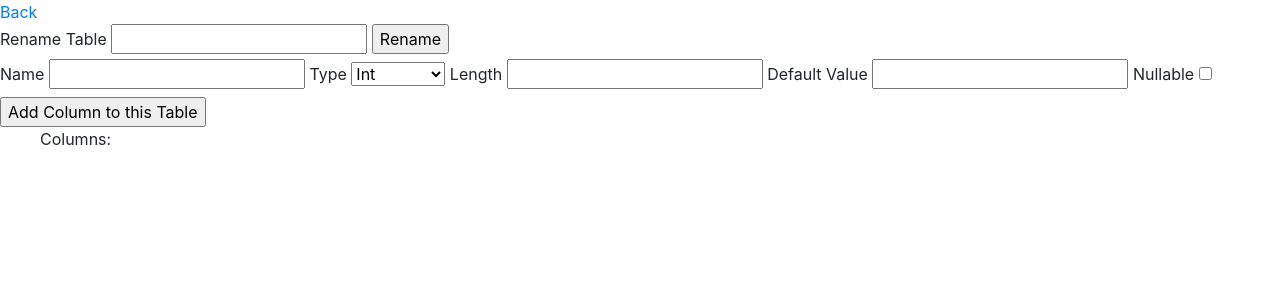
After one commit to JustinRaz/our_phpmyadmin, a PHP site: page /UpdateTableForm.php?database=1 in a window 1280 px wide. The commit adds this page. Shown: the top 300 px of the page. Run offline with PHP 8.4, Linux system fonts and the light colour scheme; data that the repository does not hold is empty; some libraries are stand-ins or nearby versions.

Commit message:
Added functionality for adding/deleting/renaming columns and creating databases. Also added Clyde's code for the insertion of records

```diff
--- a/CreateTable.php
+++ b/CreateTable.php
@@ -10,5 +10,5 @@
     }else {
         header("Location: ./tables.php?database={$_POST['database']}");
     }
-    print_r($_GET['test2'][1]=='');
+    $conn->close();
 ?>
--- a/Tables.php
+++ b/Tables.php
@@ -29,6 +29,8 @@
                     <?php while ($row = $tables->fetch_row()) : ?>
                         <li>
                             <a href="./Rows.php?database=<?php echo $_GET['database'] ?>&table=<?php echo $row[0] ?>"><?php echo $row[0]?></a>
+                            <a href="./insertion_v2.php?database=<?php echo $_GET['database'] ?>&table=<?php echo $row[0] ?>">INSERT</a>
+                            <a href="./UpdateTableForm.php?database=<?php echo $_GET['database'] ?>&table=<?php echo $row[0] ?>">EDIT</a>
                             <a href="./Delete.php?database=<?php echo $_GET['database'] ?>&from=<?php echo $row[0] ?>&where=drop">DROP</a>
                             <a href="./Delete.php?database=<?php echo $_GET['database'] ?>&from=<?php echo $row[0] ?>&where=truncate">TRUNCATE</a>
                         </li>
--- /dev/null
+++ b/UpdateTableForm.php
@@ -0,0 +1,323 @@
+<?php
+    session_start();
+
+    $conn = new mysqli('localhost','root','');
+    if (isset($_POST['query'])){
+        if ($conn->connect_error) {
+            die("Connection failed: " . $conn->connect_error);
+        }
+        // die($_POST['query']);
+        if ($conn->query($_POST['query']) == false){
+            die($conn->error);
+        }
+        if (isset($_POST['rename'])){
+            header("Location: ./UpdateTableForm.php?database={$_GET['database']}&table={$_POST['rename']}");
+        }
+    }
+    $conn->close();
+?>
+<!DOCTYPE html>
+<html>
+<head>
+    <title>Databases</title>
+    <?php require "dependencies.php"?>
+</head>
+<body>
+    <a href="./Tables.php?database=<?php echo $_GET['database'] ?>">Back</a>
+    <form id="renametableform" action="./UpdateTableForm.php?database=<?php echo $_GET['database'] ?>&table=<?php echo $_GET['table'] ?>" method="POST">
+        <label for="tablename">Rename Table</label>
+            <input id="tablename" type="text" name="query" value="<?php echo $_GET['table']?>"/>
+        <input class="renametable" type="button" value="Rename"/>
+        <input type="hidden" name="query" id="renametablequery"/>
+        <input type="hidden" name="rename" id="newroutetable"/>
+    </form>
+    <form id="addform" action="./UpdateTableForm.php?database=<?php echo $_GET['database'] ?>&table=<?php echo $_GET['table'] ?>" method="POST">
+        <div id="createTableForm">
+            <div id="firstColumn" class="column">
+                <label>
+                    Name
+                    <input type="text" class="name" required="required"/>
+                </label>
+                <label>
+                    Type
+                    <select class="type"  required="required">
+                        <option value="int" selected="selected">Int</option>
+                        <option value="varchar">Varchar</option>
+                        <option value="text">Text</option>
+                        <option value="date">Date</option>
+                        <option value="datetime">DateTime</option>
+                    </select>
+                </label>
+                <label>
+                    Length
+                    <input type="number" class="length"/>
+                </label>
+                <label>
+                    Default Value
+                    <input type="text" class="default"/>
+                </label>
+                <label>
+                    Nullable
+                    <input type="checkbox" class="null" value="null"/>
+                </label>
+                <input type="submit" class="submit" value="Add Column to this Table"/>
+            </div>
+        </div>
+        <input type="hidden" name="query" id="addquery"/>
+        <input type="hidden" name="database" value="<?php echo $_GET['database'] ?>"/>
+    </form>
+    <form id="updateform" action="./UpdateTableForm.php?database=<?php echo $_GET['database'] ?>&table=<?php echo $_GET['table'] ?>" method="POST">
+        <ol class="columns"> Columns:
+            <?php
+                $conn = new mysqli('localhost','root','');
+                $result = $conn->query( "SELECT COLUMN_NAME AS `column`,
+                                                DATA_TYPE AS datatype,
+                                                CHARACTER_MAXIMUM_LENGTH AS `length`,
+                                                COLUMN_DEFAULT AS `default`,
+                                                IS_NULLABLE AS nullable,
+                                                EXTRA AS `extra`
+                                            FROM INFORMATION_SCHEMA.COLUMNS
+                                            WHERE TABLE_SCHEMA = '{$_GET['database']}'
+                                                AND TABLE_NAME = '{$_GET['table']}'");
+                while($row = $result->fetch_assoc()) : ?>
+                <li id="<?php echo $row['column'] ?>">
+                    <span class="name"><?php echo $row['column'] ?></span>
+                    <input type="text" class="newname" placeholder="rename..."/>
+                    <input type="button" class="rename" value="Rename"/>
+                    <input type="button" class="remove" value="Remove Column"/>
+                    <input type="hidden" class="datatype" value="<?php echo $row['datatype'] ?>"/>
+                    <input type="hidden" class="length" value="<?php echo $row['length'] ?>"/>
+                    <input type="hidden" class="default" value="<?php echo $row['default'] ?>"/>
+                    <input type="hidden" class="nullable" value="<?php echo $row['nullable'] ?>"/>
+                    <input type="hidden" class="extra" value="<?php echo $row['extra'] ?>"/>
+                </li>
+            <?php endwhile; ?>
+        </ol>
+        <input type="hidden" name="query" id="updatequery"/>
+    </form>
+    <script>
+        let message = '';
+        let database = '<?php echo $_GET['database'] ?>';
+        let table = '<?php echo $_GET['table'] ?>';
+        $(document).ready(function(e){
+            $("#createTableForm").on("change",".type",function(){
+                RefreshValues($(this).parent().parent(),$(this).find(":selected").val());
+            });
+            $(".renametable").on("click",function(){
+                let newName = $("#tablename").val();
+                if (table.toLowerCase() == newName.toLowerCase()){
+                    alert('Inputted name is the same as the current table name');
+                }else {
+                    $("#renametablequery").val('RENAME TABLE ' +database+ '.`' +table+ '` TO ' +database+ '.`' +newName+ '`;');
+                    $("#newroutetable").val(newName);
+                    $("#renametableform").submit();
+                }
+                console.log('RENAME TABLE ' +database+ '.`' +table+ '` TO `' +newName+ '`;');
+            });
+            $("#addform").on("submit",function(e){
+                let success = false;
+                if ($("#addquery").val()==''){
+                    e.preventDefault();
+                    switch (success) {
+                        case CheckIfEverythingIsFilled() : break;
+                        case CheckForInvalidValues() : break;
+                        default : {
+                            success = true;
+                        }
+                    }
+                    if (success){
+                        $("#addquery").val(CompileInput());
+                        $("#addform").submit();
+                    }else {
+                        alert(message);
+                    }
+                }
+            });
+            $(".rename").on("click",function(){
+                let $column = $(this).parent();
+                if ($column.find('.newname').val() == ''){
+                    alert('Input is empty');
+                }else if ($column.find('.rename').val() == $column.find('.newname').val()){
+                    alert('Inputted name is the same as the current column name');
+                }else if (CheckDuplicates($column.find('.newname').val())){
+                    alert('Another column already has a similar name.');
+                }else {
+                    $("#updatequery").val(CompileRename($column));
+                    $("#updateform").submit();
+                }
+            });
+            $(".remove").on("click",function(){
+                $("#updatequery").val(Remove($(this).parent()));
+                console.log(Remove($(this).parent()));
+                $("#updateform").submit();
+            });
+        });
+        function RefreshValues($column,type){
+            let defaultVal = $column.find('.default').val();
+            let refreshDefaultVal = false;
+            if (type!='varchar' && type!='text'){
+                refreshDefaultVal = true;
+                // If new type is int and default input is not integer
+                if (type=='int' && $.isNumeric(defaultVal) && Math.floor(defaultVal)==defaultVal){
+                    refreshDefaultVal = false;
+                }else if (type=='datetime' && defaultVal.toLowerCase()=='current_timestamp'){
+                    refreshDefaultVal = false;
+                }
+            }
+            if (refreshDefaultVal){
+                $column.find('.default').val('');
+            }
+        }
+        function CheckIfEverythingIsFilled(){
+            let success = true;
+            let $columns = $("#createTableForm").children();
+            let $column = $($columns[0]);
+            if ($column.find('.name').val() == ''){
+                success = false;
+                message = 'An empty name field exists';
+            }else if ($column.find('.type').find(":selected").val()=='varchar' && $column.find('.length').val()==''){
+                success = false;
+                message = 'Columns with type varchar must have a specified length';
+            }
+            return success;
+        }
+        function CheckForInvalidValues(){
+            let success = false;
+            switch (success) {
+                case CheckForRepeatedNames() : {
+                    message = 'A column already has the same name';
+                    break;
+                }
+                case ValidateLength() : {
+                    break;
+                }
+                case ValidateDefaultValues() : {
+                    break;
+                }
+                default : {
+                    success = true;
+                }
+            }
+            return success;
+        }
+        function CheckForRepeatedNames(){
+            let success = true;
+            let name = $("#createTableForm").find('.name').val();
+            let $othernames = $(".columns").find('.name');
+
+            for (let i=0 ; i<$othernames.length && success==true ; i++){
+                if ($othernames.eq(i).html() == name){
+                    success = false;
+                }
+            }
+            return success;
+        }
+        function ValidateLength(){
+            let success = true;
+            let $columns = $("#createTableForm").children();
+            let $column = $($columns[0]);
+            let type = $column.find('.type').find(":selected").val();
+            let length = $column.find(".length").val();
+
+            if (type=='datetime' && length>6){
+                message = 'Maximum precision for date/datetime types is 6';
+                success = false;
+            }else if (type=='date' && length!=''){
+                message = 'Column with date type is specified with a length';
+                success = false;
+            }
+            return success;
+        }
+        function ValidateDefaultValues(){
+            let success = true;
+            let $columns = $("#createTableForm").children();
+            let $column = $($columns[0]);
+            let defaultVal = $column.find(".default").val();
+
+            if (defaultVal != ''){
+                if ($column.find('.type').find(":selected").val()=='int' && !($.isNumeric(defaultVal) && Math.floor(defaultVal)==defaultVal)){
+                    message = 'Columns with invalid default values relative to column type exists'
+                    success = false;
+                }else if ($column.find('.type').find(":selected").val()=='datetime'){
+                    if (defaultVal.toLowerCase()!='current_timestamp'){
+                        message = 'Datetime type in this application is limited to "current_timestamp';
+                        success = false;
+                    }
+                }else if($column.find('.type').find(":selected").val()=='date'){
+                    message = 'No supported default values for date type in this application';
+                    success = false;
+                }
+            }
+            return success;
+        }
+        function CompileInput(){
+            let names = [];
+            let types = [];
+            let lengths = [];
+            let defaults = [];
+            let nulls = [];
+            let $columns = $("#createTableForm").children();
+
+            let query = 'ALTER TABLE '+database+'.`'+table+'` ADD '
+
+            for (let i=0 ; i<$columns.length ; i++){
+                let $column = $($columns[i]);
+                names.push('`'+$column.find('.name').val()+'`');
+                types.push($column.find('.type').find(":selected").val());
+                lengths.push($column.find('.length').val());
+                if ($column.find('.default').val().toLowerCase() == 'current_timestamp'){
+                    defaults.push('CURRENT_TIMESTAMP'); // Not including quotations
+                }else if ($column.find('.default').val()==''){
+                    defaults.push('');
+                }else {
+                    defaults.push("'"+$column.find('.default').val()+"'");
+                }
+                nulls.push($column.find('.null').prop('checked'));
+            }
+            query += names[0] + ' ';
+            query += types[0];
+            if (lengths[0] != ''){
+                query += '('+ lengths[0] + ') ';
+            }else {
+                query += ' ';
+            }
+            if (defaults[0] != ''){
+                query += 'DEFAULT '+ defaults[0] + ' ';
+            }
+            if (nulls[0] == false){
+                query += 'NOT NULL ';
+            }
+            console.log(query);
+            return query;
+        }
+        function CheckDuplicates(newname){
+            let $columns = $(".columns").find('.name');
+
+            for (var i=0 ; i<$columns.length && newname!=$columns.eq(i).html() ; i++){}
+            return i<$columns.length ? true : false;
+        }
+        function CompileRename($column){
+            let query = 'ALTER TABLE ' +database+ '.`' +table+ '` CHANGE `' +$column.find('.name').html()+ '` `'
+                        +$column.find('.newname').val()+ '` ' +$column.find('.datatype').val();
+            if ($column.find('.length').val()!='' && $column.find('.datatype').val()!='tinytext'){
+                query += `(${$column.find('.length').val()}) `;
+            }
+            query += ' ';
+            if ($column.find('.default').val() != ''){
+                query += `DEFAULT ${$column.find('.default').val()} `;
+            }
+            if ($column.find('.nullable').val().toLowerCase() == 'yes'){
+                query += `NULL `;
+            }
+            if ($column.find('.extra').val().toLowerCase().includes('auto_increment')){
+                query += `AUTO_INCREMENT`;
+            }
+            console.log(query);
+            return query;
+        }
+        function Remove($column){
+            return 'ALTER TABLE ' +database+ '.`' +table+ '` DROP COLUMN ' +$column.find('.name').html();
+        }
+    </script>
+</body>
+</html>
```
Also changed, not shown: index.php (+38 -2 lines), insertion_v2.php (+21 -19 lines).
